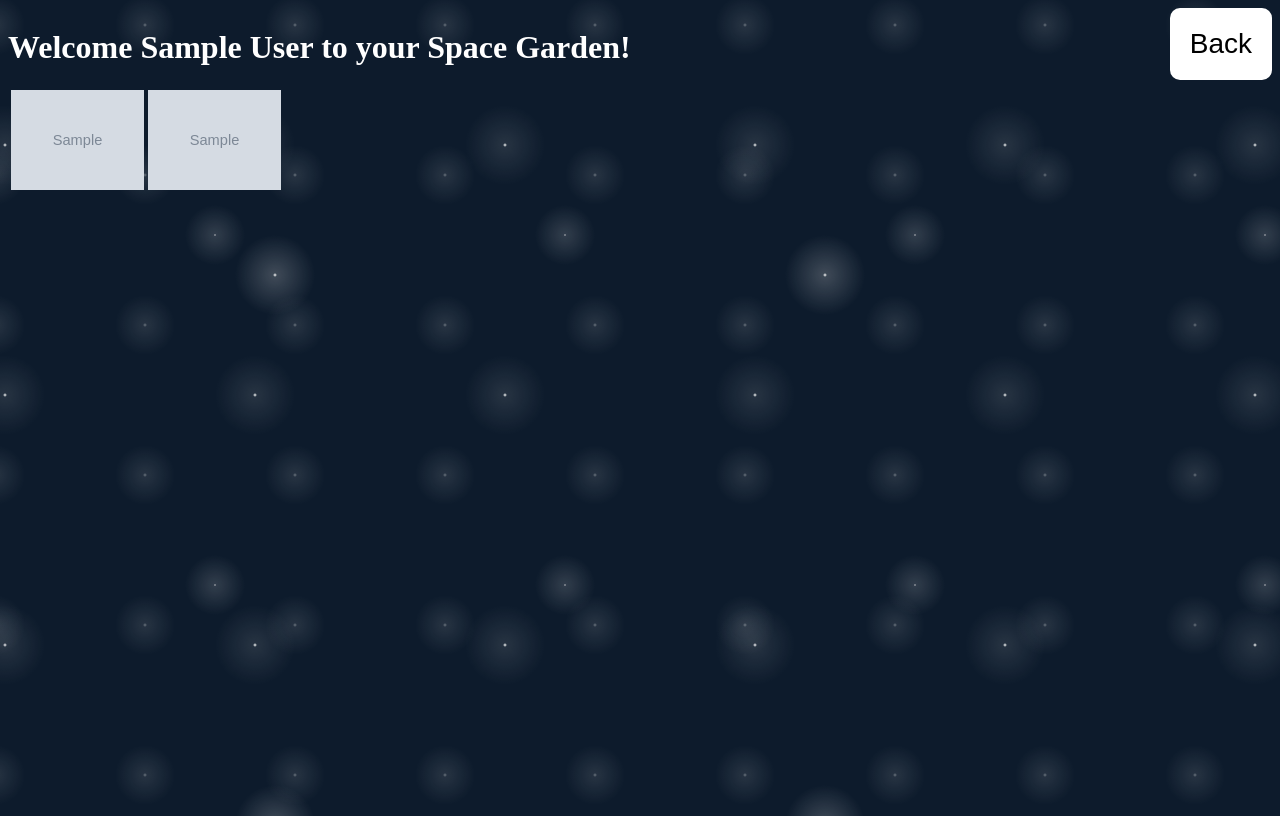
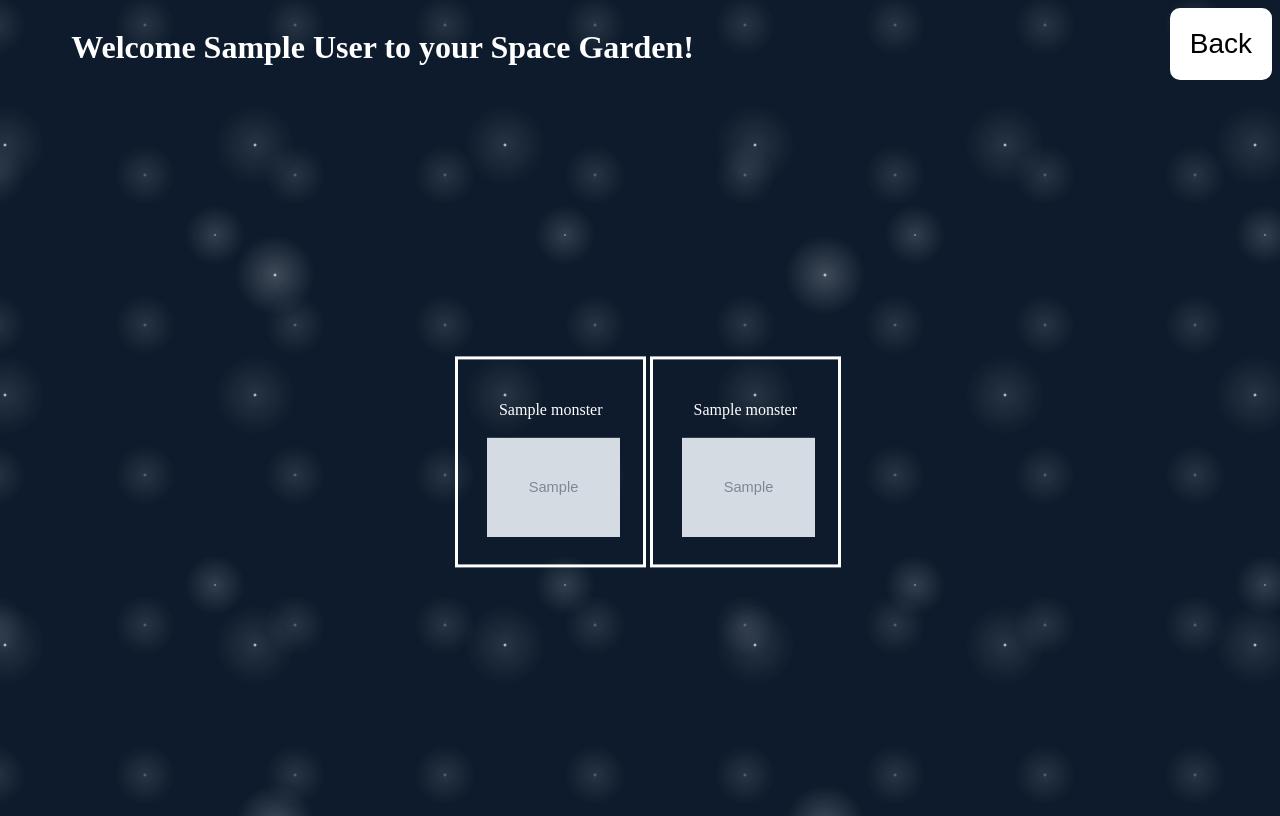
Before and after one commit to lizziesian/drp, a Flask app: template exerciseapp/templates/space_garden.html in a window 1280 px wide. Run offline with Flask 2, Linux system fonts and the light colour scheme; tables that the repository leaves empty hold one stand-in row (values such as "Sample post"); the template is opened without the code that fills it: values that come from a table or form of the project are taken from there, most other values are stand-ins (such as "Sample title", 1, 10 or a date in 2020); grey boxes marked "Sample" are stand-in pictures.

Commit message:
Formatted space garden so all monsters are in containers.

```diff
--- a/exerciseapp/static/style.css
+++ b/exerciseapp/static/style.css
@@ -29,8 +29,6 @@ video {
     margin: 0 auto;
     height: 80%;
 }
-
-
 /* hides seek bar
 video::-webkit-media-controls-timeline {
     display: none;
@@ -63,6 +61,16 @@ video::-webkit-media-controls-timeline {
     width: 100%;
     text-align: center;
     margin: auto;
+}
+
+.monster-container {
+    border-style: solid;
+    border-color: white;
+    border-width: medium;
+    display: inline-block;
+    padding: 2%;
+    overflow: auto;
+    text-align: center;
 }
 
 /* License of glow button: */
--- a/exerciseapp/templates/space_garden.html
+++ b/exerciseapp/templates/space_garden.html
@@ -5,28 +5,37 @@
 <div style="display:flex; justify-content:space-between;">
 
     <!-- Welcome message to parent -->
-    <h1>Welcome {{ user["name"] }} to your Space Garden!</h1>
+    <h1 style="margin-left: 5%">
+        Welcome {{ user["name"] }} to your Space Garden!
+    </h1>
 
     <!-- Back button -->
     <form action="{{ url_for("child.home") }}">
         <button id="back-button" class="glow-button" type="submit">Back</button>
     </form>
+
 </div>
 
+<!-- Monsters -->
+<div class="center" style="margin-top: 5%">
     <!-- Monsters owned -->
     {% for monster in owned_monsters %}
-
+    <div class="monster-container">
         {% set image = "images/" + monster['image'] %}
+        <p>{{ monster["name"] }}</p>
         <img src="{{ url_for('static', filename=image) }}" height="100vh" width="auto" class="shaking_img">
-
+    </div>
     {% endfor %}
 
     <!-- Future monsters -->
     {% for monster in future_monsters %}
-
+    <div class="monster-container">
         {% set image = "images/" + monster['image'] %}
+        <p>{{ monster["name"] }}</p>
         <img src="{{ url_for('static', filename=image) }}" height="100vh" width="auto" class="shaking_img">
-
+    </div>
     {% endfor %}
 
+</div>
+
 {% endblock content %}
```
Lines whose indentation alone changed are shown as unchanged.
